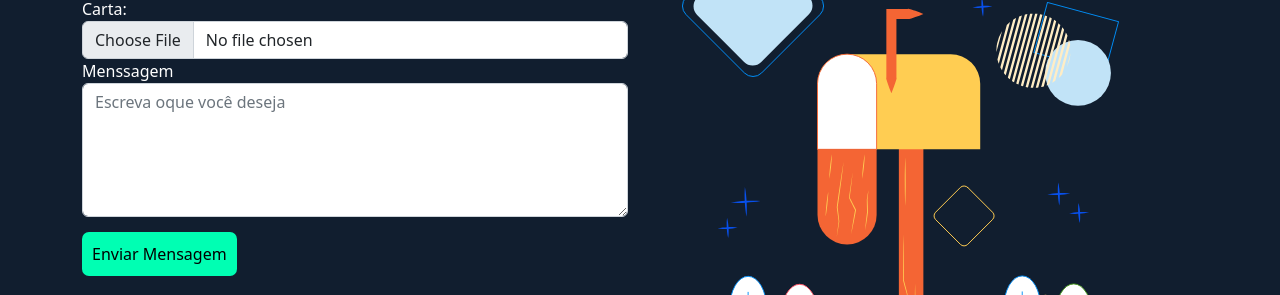
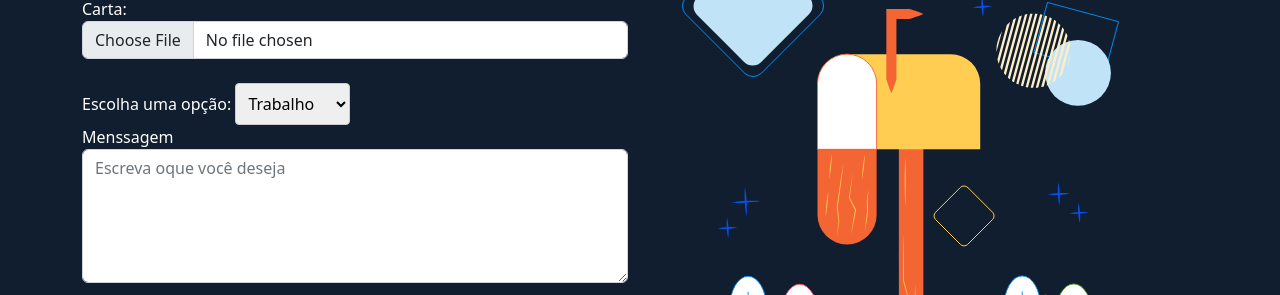
Before and after one commit to Galleazzo/Portfolio---Paulo-Galleazzo-1, a plain HTML site: page index.html in a window 1280 px wide. Shown: the part 3514-3809 px from the top of the page. Drawn offline with nearby package versions, Linux system fonts and the light colour scheme.

Commit message:
teste select

```diff
--- a/index.html
+++ b/index.html
@@ -281,7 +281,19 @@
                     <div class="row">
                         <div class="form-group col-md-12 col-sm-12 col-lg-12">
                             <label for="email">Carta:</label>
-                            <input type="file" name="File" accept="image/*,.pdf" required class="form-control required email" placeholder="Coloque o seu Email">
+                            <input type="file" name="File" accept="image/*,.pdf" required class="form-control required email"
+                                placeholder="Coloque o seu Email">
+                        </div>
+                    </div>
+                    <br>
+                    <div class="row">
+                        <div class="form-group col-md-12 col-sm-12 col-lg-12">
+                            <label for="opcoes">Escolha uma opção:</label>
+                            <select id="opcoes" name="opcao">
+                                <option value="trabalho">Trabalho</option>
+                                <option value="projeto">Projeto</option>
+                                <option value="batepapo">Bate Papo</option>
+                            </select>
                         </div>
 
                     </div>
--- a/style.css
+++ b/style.css
@@ -238,3 +238,21 @@ footer{
     justify-content: center;
 
 }
+
+select {
+    padding: 8px;
+    font-size: 16px;
+    border: 1px solid #ccc;
+    border-radius: 4px;
+}
+
+/* Estilo para as opções do select */
+option {
+    font-size: 16px;
+}
+
+/* Estilo para a opção selecionada */
+option:checked {
+    background-color: #007bff;
+    color: #fff;
+}
```
